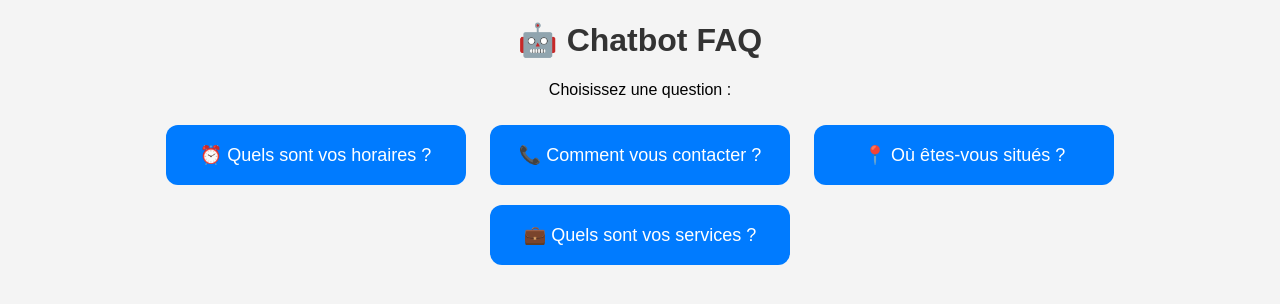
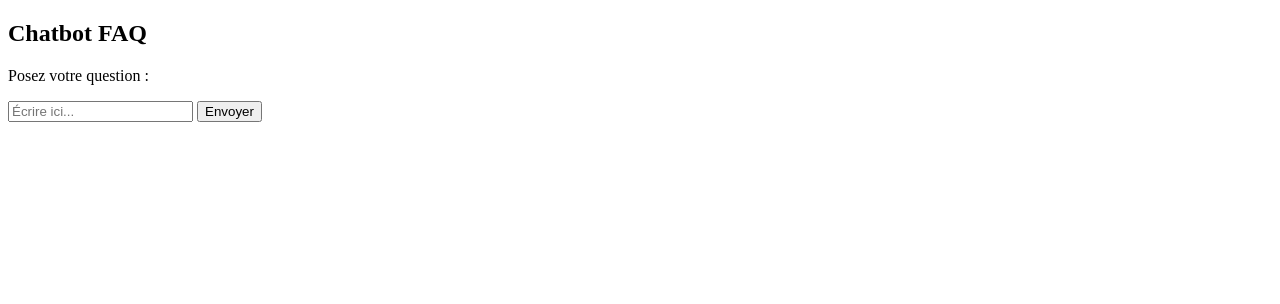
Before and after one commit to doudouwaadoudi12-lgtm/chatbot, a Flask app: page / in a window 1280 px wide. Shown: the top 304 px of the page. Run offline with Flask 3, Linux system fonts and the light colour scheme; parts of the project's set-up code (start-up, migrations or seed data) failed here and were passed over.

Commit message:
Add files via upload

```diff
--- a/templates/index.html
+++ b/templates/index.html
@@ -1,68 +1,37 @@
 <!DOCTYPE html>
 <html>
 <head>
+    <meta charset="UTF-8">
     <title>Chatbot FAQ</title>
-
-    <style>
-        body {
-            font-family: Arial;
-            text-align: center;
-            background-color: #f4f4f4;
-        }
-
-        h1 {
-            color: #333;
-        }
-
-        .container {
-            display: flex;
-            flex-direction: column;
-            align-items: center;
-        }
-
-        button {
-            width: 90%;
-            max-width: 300px;
-            height: 60px;
-            font-size: 18px;
-            margin: 10px;
-            background-color: #007BFF;
-            color: white;
-            border: none;
-            border-radius: 12px;
-            cursor: pointer;
-        }
-
-        button:hover {
-            background-color: #0056b3;
-        }
-
-        .result {
-            margin-top: 20px;
-            font-size: 20px;
-            color: green;
-            font-weight: bold;
-        }
-    </style>
 </head>
-
 <body>
 
-    <h1>🤖 Chatbot FAQ</h1>
-    <p>Choisissez une question :</p>
+<h2>Chatbot FAQ</h2>
 
-    <div class="container">
-        <form method="POST">
-            <button type="submit" name="question" value="horaires">⏰ Quels sont vos horaires ?</button>
-            <button type="submit" name="question" value="contact">📞 Comment vous contacter ?</button>
-            <button type="submit" name="question" value="adresse">📍 Où êtes-vous situés ?</button>
-            <button type="submit" name="question" value="services">💼 Quels sont vos services ?</button>
-        </form>
-    </div>
+<p>Posez votre question :</p>
 
-    <div class="result">
-        {{ result }}
-    </div>
+<input type="text" id="message" placeholder="Écrire ici...">
+<button onclick="sendMessage()">Envoyer</button>
+
+<p id="response"></p>
+
+<script>
+function sendMessage() {
+    let message = document.getElementById("message").value;
+
+    fetch("/chat", {
+        method: "POST",
+        headers: {
+            "Content-Type": "application/json"
+        },
+        body: JSON.stringify({message: message})
+    })
+    .then(res => res.json())
+    .then(data => {
+        document.getElementById("response").innerText = data.response;
+    });
+}
+</script>
 
 </body>
 </html>
```
